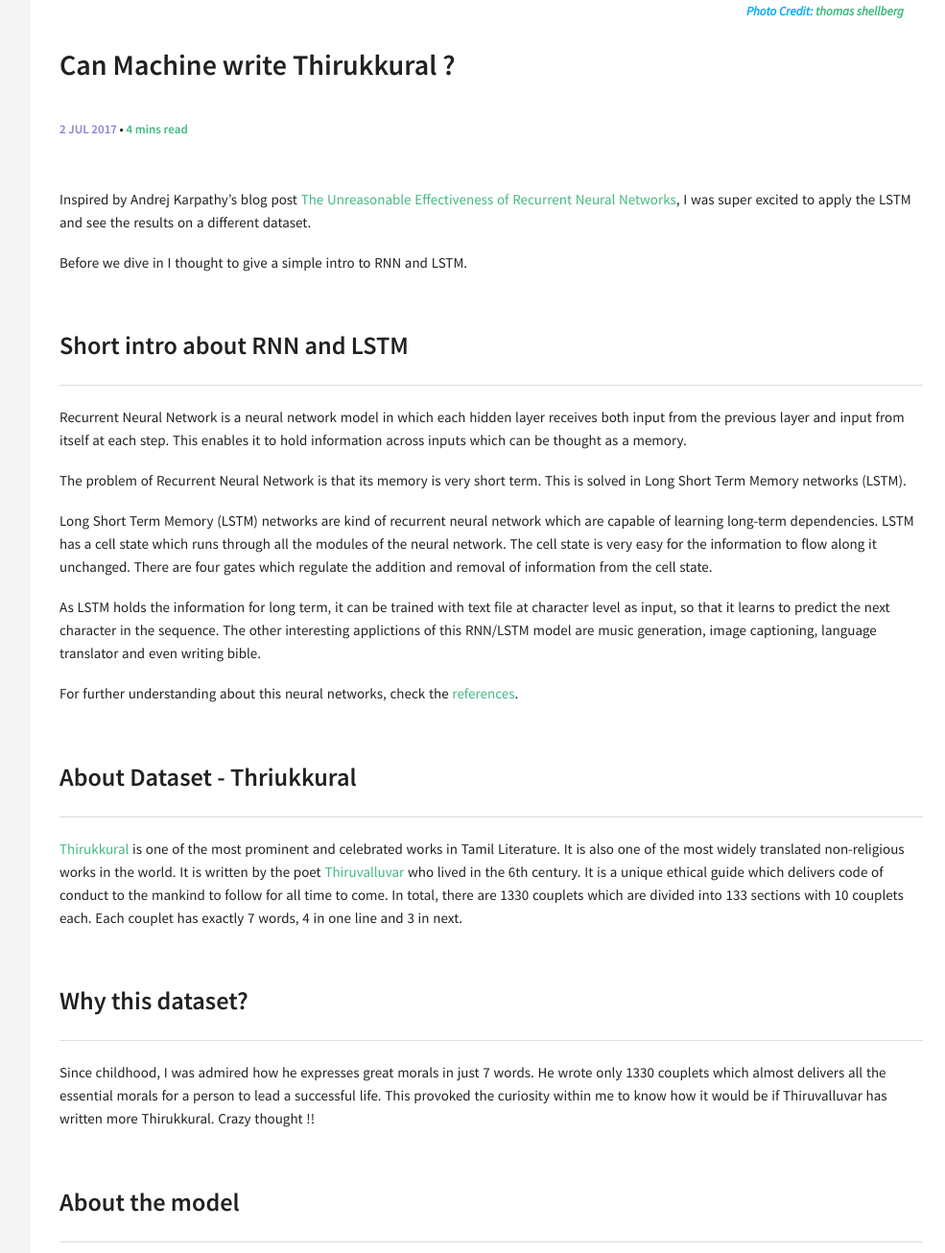
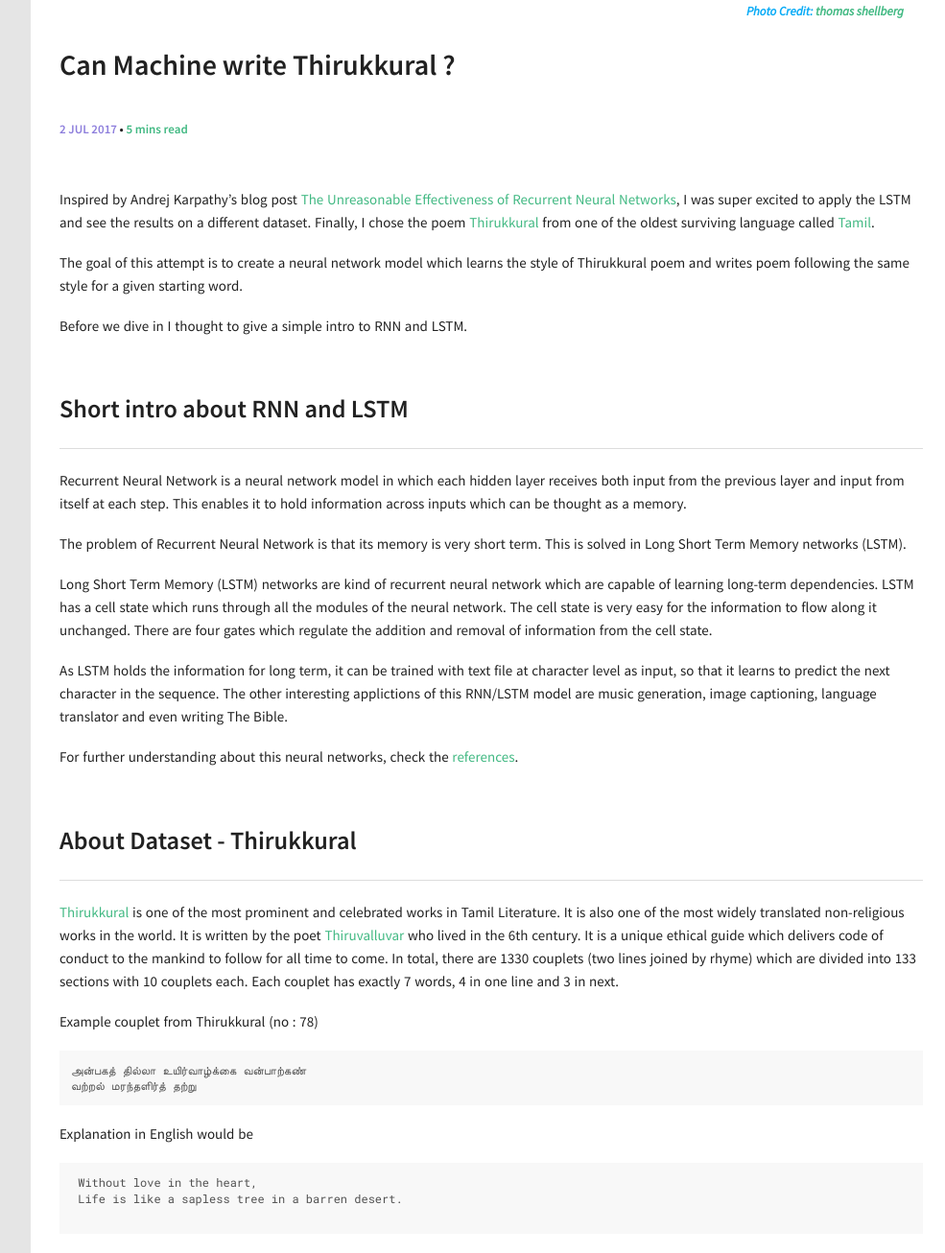
Before and after one commit to VeereshElango/veereshelango.github.io, a Jekyll site: the page built from _posts/2017-07-02-text-generation-with-thirukkural.md, in a window 1280 px wide, cut to the strip 614-1920 px from the top of the page. Shown: the whole strip at 96% size, without its empty margins (288-1273 px from the left). Built offline with Jekyll 4.4.1, drawn with Linux system fonts in a browser that asks for light colours; some of the changed text lies outside the part shown.

Commit message:
changes based on feedback

````diff
--- a/_posts/2017-07-02-text-generation-with-thirukkural.md
+++ b/_posts/2017-07-02-text-generation-with-thirukkural.md
@@ -1,7 +1,7 @@
 ---
 layout: post
 title: Can Machine write Thirukkural ?
-excerpt: "A Character level LSTM Model has been trained to learn Thirukkural literature and made to write poem with a given starting word."
+excerpt: "A Character level LSTM Model has been trained to learn Thirukkural literature and write poem with a given starting word."
 categories: [LSTM]
 comments: true
 image:
@@ -12,6 +12,10 @@ image:
 
 
 Inspired by Andrej Karpathy's blog post [The Unreasonable Effectiveness of Recurrent Neural Networks](http://karpathy.github.io/2015/05/21/rnn-effectiveness/), I was super excited to apply the LSTM and see the results on a different dataset.
+Finally, I chose the poem [Thirukkural]((https://en.wikipedia.org/wiki/Tirukku%E1%B9%9Ba%E1%B8%B7)) from one of the oldest surviving language called [Tamil](https://en.wikipedia.org/wiki/Tamil_language).
+
+The goal of this attempt is to create a neural network model which learns the style of Thirukkural
+poem and writes poem following the same style for a given starting word.
 
 Before we dive in I thought to give a simple intro to RNN and LSTM.
 
@@ -28,21 +32,32 @@ The cell state is very easy for the information to flow along it unchanged.
 There are four gates which regulate the addition and removal of information from the cell state.
 
 As LSTM holds the information for long term, it can be trained with text file at character level as input, so that it learns to predict the next character in the sequence.
- The other interesting applictions of this RNN/LSTM model are music generation, image captioning, language translator and even writing bible.
+ The other interesting applictions of this RNN/LSTM model are music generation, image captioning, language translator and even writing The Bible.
 
 For further understanding about this neural networks, check the [references](#references).
 
 
-## About Dataset - Thriukkural
+## About Dataset - Thirukkural
 [Thirukkural](https://en.wikipedia.org/wiki/Tirukku%E1%B9%9Ba%E1%B8%B7) is one of the most prominent and celebrated works in Tamil Literature. It is also one of the
 most widely translated non-religious works in the world.
 It is written by the poet [Thiruvalluvar](https://en.wikipedia.org/wiki/Thiruvalluvar) who lived in the 6th century. It is a unique ethical guide which delivers code of
  conduct to the mankind to follow for all time to come.
-In total, there are 1330 couplets which are divided into 133 sections with 10 couplets each.
+In total, there are 1330 couplets (two lines joined by rhyme) which are divided into 133 sections with 10 couplets each.
 Each couplet has exactly 7 words, 4 in one line and 3 in next.
 
+Example couplet from Thirukkural (no : 78)
+```
+அன்பகத் தில்லா உயிர்வாழ்க்கை வன்பாற்கண்
+வற்றல் மரந்தளிர்த் தற்று
+```
+Explanation in English would be
+```
+ Without love in the heart,
+ Life is like a sapless tree in a barren desert.
+
+```
 ## Why this dataset?
-Since childhood, I was admired how he expresses great morals in just 7 words.
+Since childhood, I admired how he expresses great morals in just 7 words.
  He wrote only 1330 couplets which almost delivers all the essential morals
    for a person to lead a successful life.
 This provoked the curiosity within me to know how it would be if Thiruvalluvar has written more Thirukkural.
--- a/_sass/components/_variables.scss
+++ b/_sass/components/_variables.scss
@@ -52,7 +52,7 @@ $hr-border-width:             $border-width;
 //
 
 $text-color:       rgba(0, 0, 0, 0.87) !default;
-$background-color: #f5f5f5;
+$background-color: #e5e5e5;
 
 $white:            #fff;
 $primary:          #42b983;
--- a/_sass/pages/_layout.scss
+++ b/_sass/pages/_layout.scss
@@ -30,7 +30,7 @@
     display: block;
     color: #F36170;
     font-size: 1.75em;
-    text-transform: lowercase;
+    /*text-transform: lowercase;*/
   }
   .author_job {
     display: block;
--- a/_sass/pages/_post.scss
+++ b/_sass/pages/_post.scss
@@ -46,6 +46,7 @@ section.post {
 
 // Post title
 .post-title {
+  color: #2a7ae2;
 
 }
 
````
Also changed, not shown: LICENSE.txt (deleted), 5 other files.
